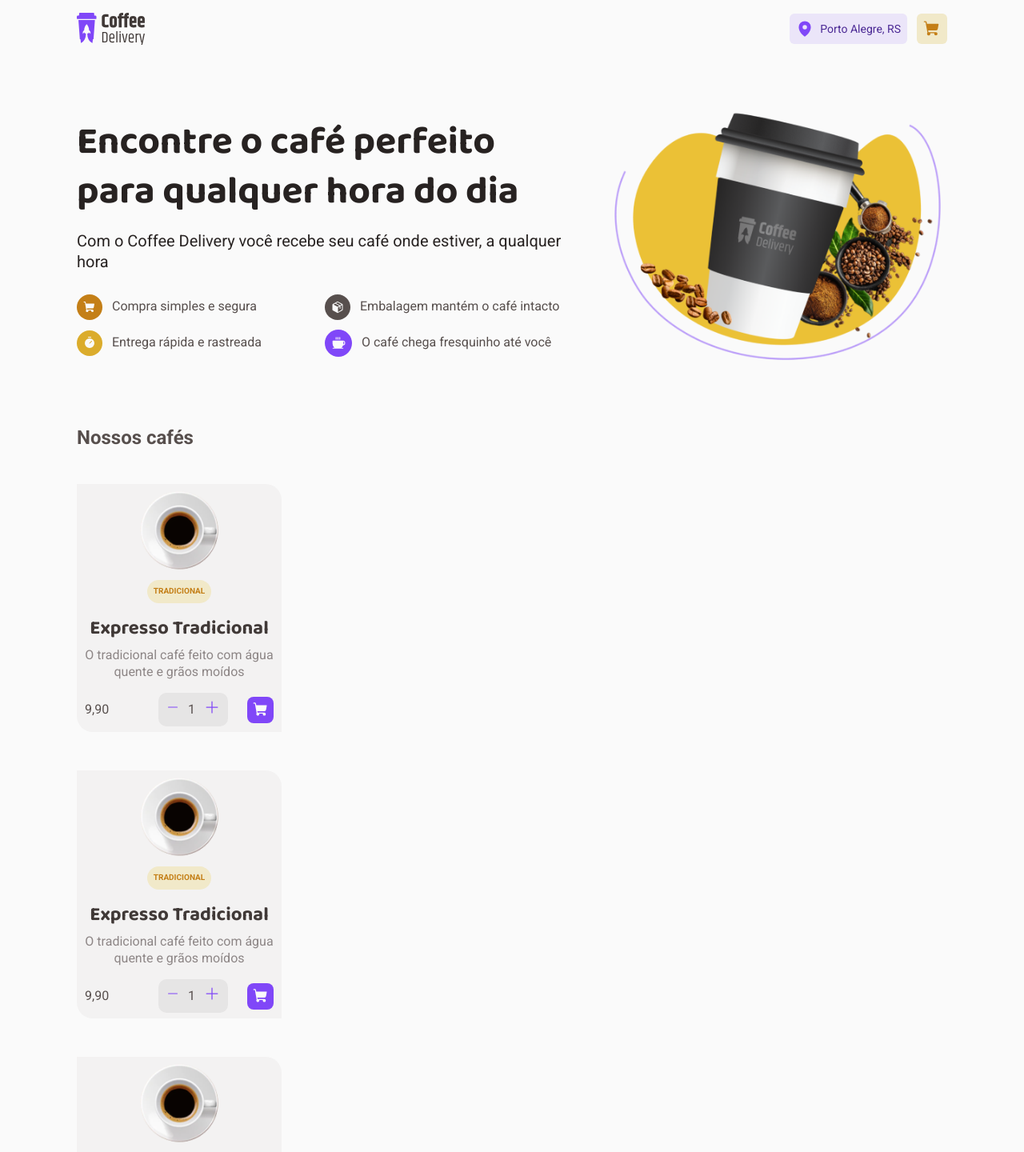
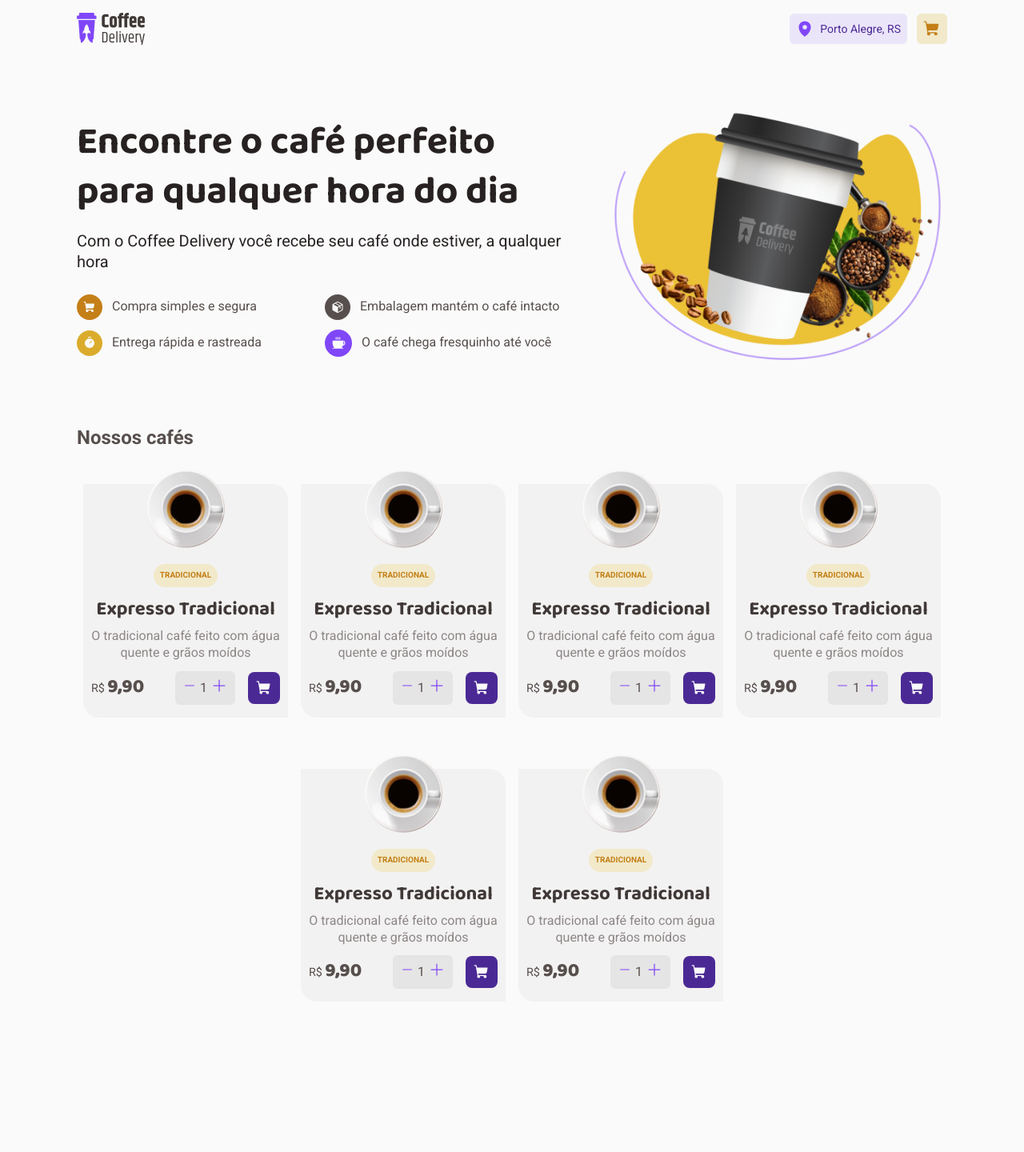
Before and after one commit to GabrielMatoss/CoffeeHouse, a React (Vite) app: page / in a window 1280 px wide. Shown: the top 1440 px of the page at 80% size. After the commit the page ends 1268 px from the top, so only its background shows below. Built offline with nearby package versions, Linux system fonts and the light colour scheme.

Commit message:
style(coffeeliststyles.ts): cards css refactoring

```diff
--- a/src/components/CoffeeListStyles.ts
+++ b/src/components/CoffeeListStyles.ts
@@ -3,38 +3,49 @@ import styled from "styled-components";
 export const CoffeListStyles = styled.main`
   margin-top: 5rem;
   text-align: left;
-
   //Talvez tenha que ter outro container por volta desse
+  .CardContent {
+    width: 100%;
+    display: flex;
+    align-items: center;
+    justify-content: center;
+    flex-wrap: wrap;
+    gap: 1rem;
+  }
 
   .Card {
+    position: relative;
     margin-top: 3rem;
     display: flex;
     align-items: center;
     justify-content: center;
     flex-direction: column;
     text-align: center;
-        gap: 1rem;
+    gap: 0.75rem;
     padding-inline: 10px;
-        background: ${props => props.theme["base-card"]};
-
-        width: 16rem;
-        height: 19.375rem;
+    background: ${(props) => props.theme["base-card"]};
+    max-width: 16rem;
+    max-height: 19.37rem;
     border-radius: 0 20px 0 20px;
 
-        .SectionCoffeImg{
+    .SectionCoffeImg {
+      position: relative;
       display: flex;
       flex-direction: column;
       align-items: center;
       justify-content: center;
-            gap: 12px;
+    }
+    .SectionCoffeImg img {
+      position: relative;
+      bottom: 19px;
     }
 
     .SectionCoffeImg span {
       padding: 4px 8px;
       border-radius: 100px;
 
-            background: ${props => props.theme["yellow-light"]};
-            color: ${props => props.theme["yellow-dark"]};
+      background: ${(props) => props.theme["yellow-light"]};
+      color: ${(props) => props.theme["yellow-dark"]};
 
       font-size: 0.625rem;
       font-weight: 700;
@@ -49,58 +60,77 @@ export const CoffeListStyles = styled.main`
       gap: 8px;
     }
 
-       .SectionDescrition h3{
+    .SectionDescrition h3 {
       font-weight: 700;
       font-family: "Baloo 2", cursive;
       font-size: 1.5rem;
       line-height: 130%;
-            color: ${props => props.theme["base-subtitle"]};
+      color: ${(props) => props.theme["base-subtitle"]};
     }
 
     .SectionDescrition p {
       text-align: center;
-            color: ${props => props.theme["base-label"]};
+      color: ${(props) => props.theme["base-label"]};
     }
 
     .SectionPrice {
-           // background-color: red;
+      //background-color: red;
       display: flex;
       width: 100%;
       align-items: center;
       justify-content: space-between;
+      margin-bottom: 1rem;
 
-            .ContainerButtons{
+      > p {
+        font-weight: 800;
+        font-family: "Baloo 2", cursive;
+        font-size: 1.5rem;
+      }
+
+      > p::before {
+        content: "R$";
+        font-size: 0.9rem;
+        font-weight: 400;
+        margin-right: 0.2rem;
+        font-family: "Roboto", sans-serif;
+      }
+
+      .ContainerButtons {
         display: flex;
         align-items: center;
         justify-content: space-between;
-                gap: 1.5rem;
+        gap: 1rem;
 
         button {
           border: none;
           background: none;
-                    color: ${props => props.theme.purple};
+          color: ${(props) => props.theme.purple};
           font-size: 1rem;
         }
 
-
         .QtdButtons {
+          text-align: center;
           display: flex;
           align-items: center;
           justify-content: space-between;
-                    gap: .7rem;
-                    background-color: ${props => props.theme["base-button"]};
+          gap: 5px;
+          background-color: ${(props) => props.theme["base-button"]};
           padding: 8px 10px;
-                    border-radius: 10px;
+          border-radius: 6px;
+          text-align: center;
+          p {
+            font-weight: 400;
+          }
         }
 
         .cart {
-                    background: ${props => props.theme.purple};
+          background: ${(props) => props.theme["purple-dark"]};
           display: flex;
           align-items: center;
           justify-content: center;
           border-radius: 8px;
-                    color: ${props => props.theme.background};
-                    padding: .4rem;
+          color: ${(props) => props.theme.background};
+          padding: 10px;
         }
       }
     }
```
Lines whose indentation alone changed are shown as unchanged.
